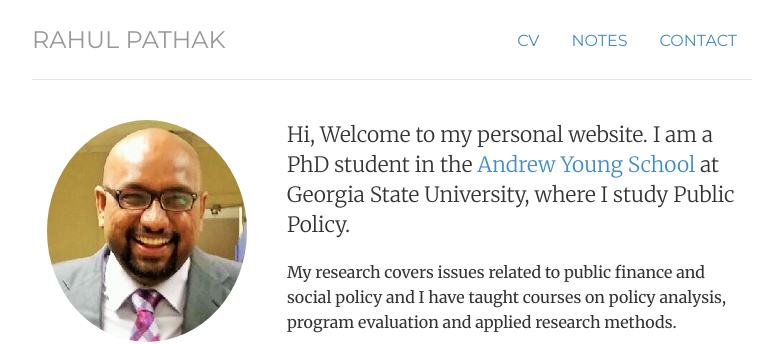
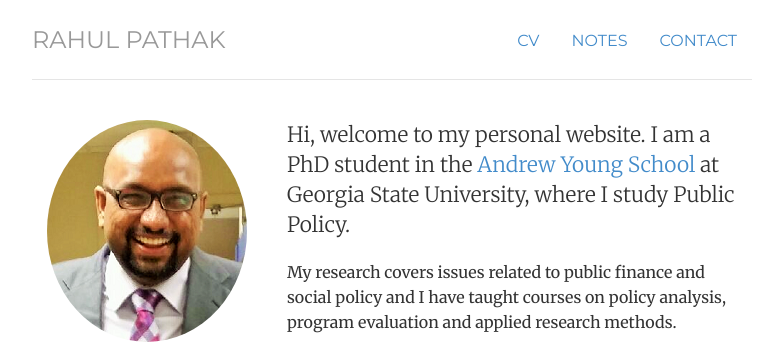
Before and after one commit to pathak-rahul/pathak-rahul.github.io, a Jekyll site: the page built from index.html, in a window 1280 px wide. Shown: the top 344 px of the page, without its empty margins (248-1031 px from the left). Built offline with Jekyll 4.4.1, drawn with Linux system fonts in a browser that asks for light colours.

Commit message:
Update index.html

```diff
--- a/index.html
+++ b/index.html
@@ -13,7 +13,7 @@ description:
 	<img  class="img-circle avatar" alt="Rahul Pathak" src="img/rpathak.png">
 	</div>
 	<div itemscope itemtype="http://data-vocabulary.org/Person" class="col-sm-8">
-	<p class="lead"> Hi, Welcome to my personal website. I am a PhD student in the <a href="http://aysps.gsu.edu/"> Andrew Young School</a> at Georgia State University, where I study Public Policy.</p>
+	<p class="lead"> Hi, welcome to my personal website. I am a PhD student in the <a href="http://aysps.gsu.edu/"> Andrew Young School</a> at Georgia State University, where I study Public Policy.</p>
 
 	<p> My research covers issues related to public finance and social policy and I have taught courses on policy analysis, program evaluation and applied research methods. </p>
 
```
